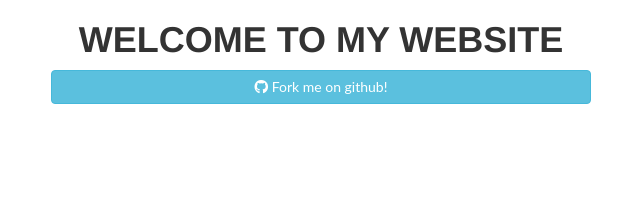
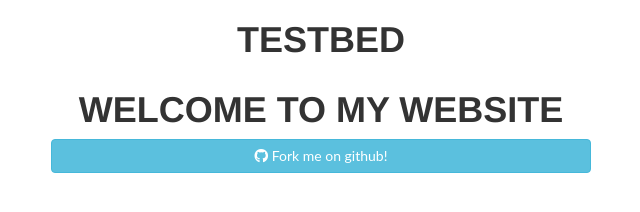
Before and after one commit to MPTG94/web-examples-platform, a website: page public/index.html in a window 1280 px wide. Shown: the whole page, without its empty margins (319-959 px from the left). Drawn offline with nearby package versions, Linux system fonts and the light colour scheme.

Commit message:
Updated index.html

```diff
--- a/public/index.html
+++ b/public/index.html
@@ -5,7 +5,7 @@
   <meta charset="utf-8">
   <meta http-equiv="X-UA-Compatible" content="IE=edge">
   <meta name="viewport" content="width=device-width,initial-scale=1">
-  <title>NexPressGular</title>
+  <title>web-examples-platform</title>
 
   <!-- Bootstrap -->
   <!-- Latest compiled and minified CSS -->
@@ -22,9 +22,16 @@
   <div class="row">
     <div class="container">
       <div class="text-center">
+        <h1>Testbed</h1>
+      </div>
+    </div>
+  </div>
+  <div class="row">
+    <div class="container">
+      <div class="text-center">
         <h1>Welcome to my website</h1>
         <div class="col-md-6 col-md-offset-3">
-          <a href="https://github.com/MPTG94/node-express-angular" target="_blank">
+          <a href="https://github.com/MPTG94/web-examples-platform" target="_blank">
             <button class="btn btn-info btn-block"><i class="fa fa-github" aria-hidden="true"></i> Fork me on github!</button>
           </a>
         </div>
```
Also changed, not shown: source/index.html (+9 -2 lines).
